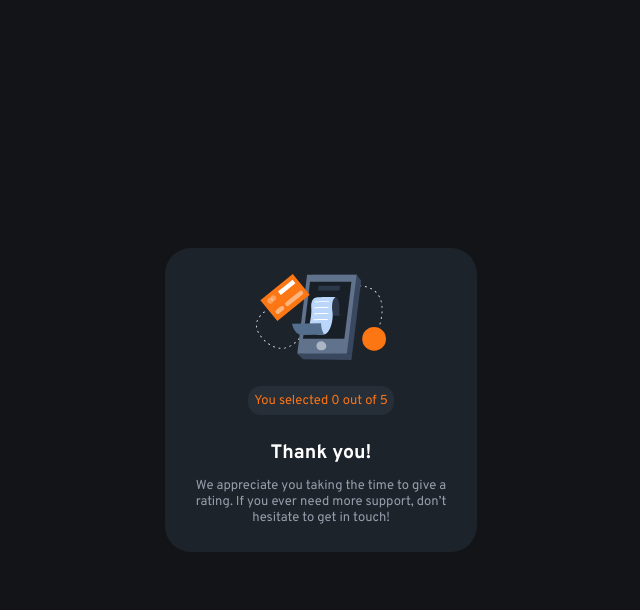
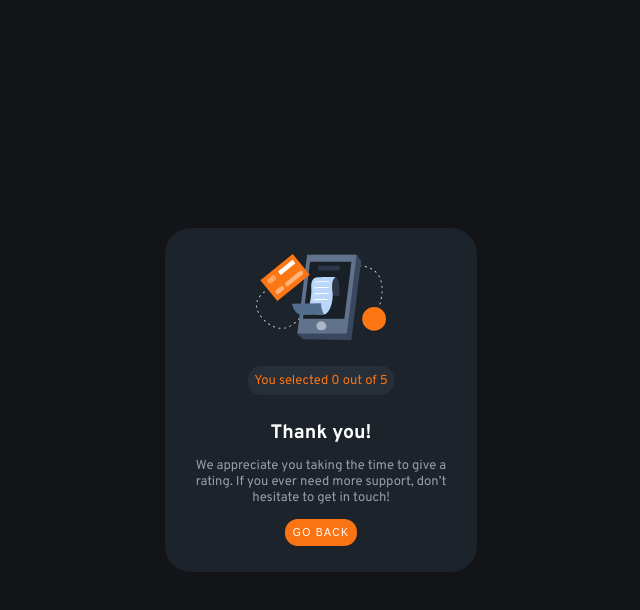
Before and after one commit to PJxDev/interactive-rating-component, a plain HTML site: page index.html in a window 1280 px wide. Both pictures are taken after a click on the link "SUBMIT". Shown: the whole page, without its empty margins (319-959 px from the left). Drawn offline with Linux system fonts and the light colour scheme.

Commit message:
"last commit"

```diff
--- a/index.css
+++ b/index.css
@@ -112,7 +112,10 @@ body {
   user-select: none;
 }
 
-.buttons__container > a {
+.buttons__container > a, .reset__button {
+  align-self: center;
+  justify-self: center;
+  border: none;
   background-color: var(--orange);
   color: var(--white);
   border-radius: 1rem;
@@ -124,7 +127,7 @@ body {
   transition: all 0.2s ease;
 }
 
-.buttons__container > a:hover {
+.buttons__container > a:hover, .reset__button:hover {
   background-color: var(--white);
   color: var(--orange);
   cursor: pointer;
--- a/index.html
+++ b/index.html
@@ -59,6 +59,7 @@
         We appreciate you taking the time to give a rating. If you ever need
         more support, don’t hesitate to get in touch!
       </p>
+      <button class="reset__button">Go Back</button>
     </article>
   </body>
 </html>
--- a/index.js
+++ b/index.js
@@ -19,11 +19,15 @@ document.addEventListener("DOMContentLoaded", function (e) {
   });
 
   document.querySelector("#submit__btn").addEventListener("click", (e) => {
-    console.log(rateSelected);
-
     document.querySelector("#main-card").style.display = "none";
     document.querySelector("#thanks-card").style.display = "flex";
-    document.querySelector("#result-text").innerHTML = `You selected ${rateSelected} out of 5`
+    document.querySelector(
+      "#result-text"
+    ).innerHTML = `You selected ${rateSelected} out of 5`;
+  });
 
+  document.querySelector(".reset__button").addEventListener("click", (e) => {
+    document.querySelector("#thanks-card").style.display = "none";
+    document.querySelector("#main-card").style.display = "flex";
   });
 });
```
Also changed, not shown: images/screenshot-2.jpg.
